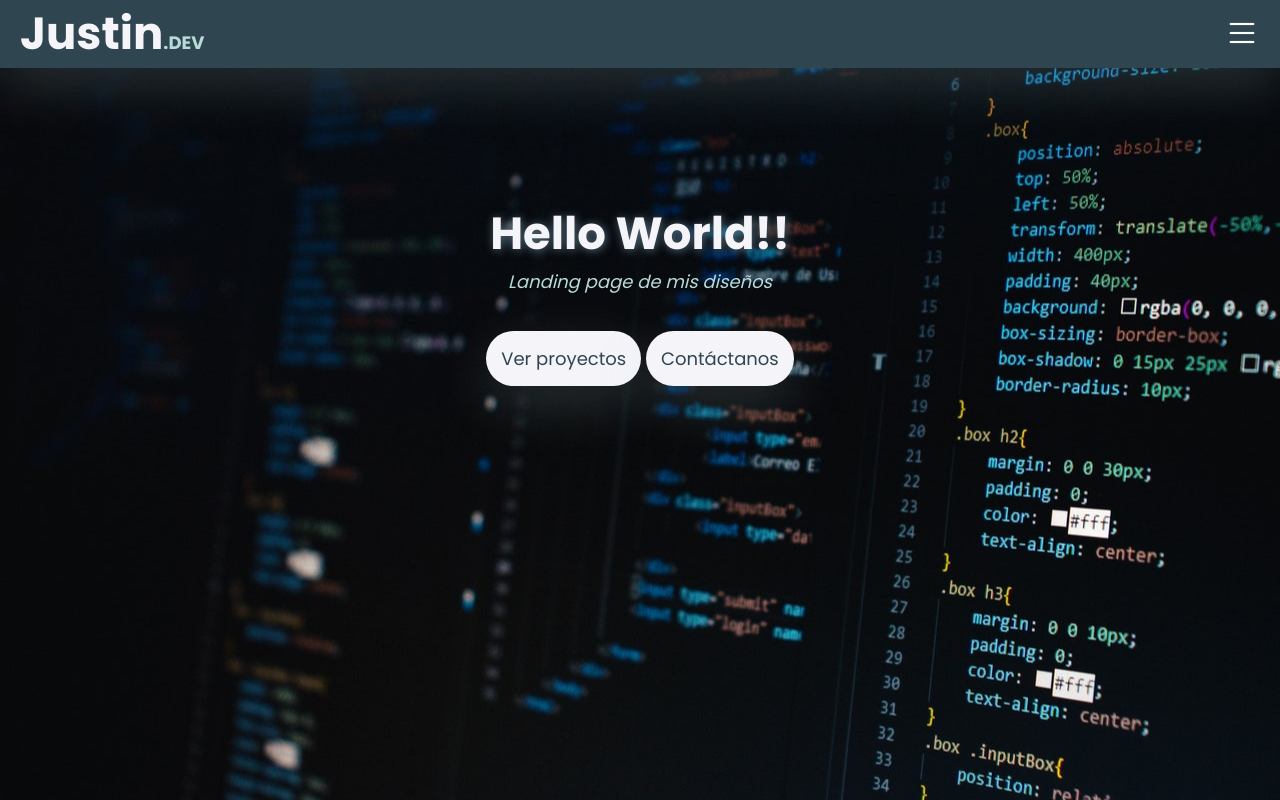
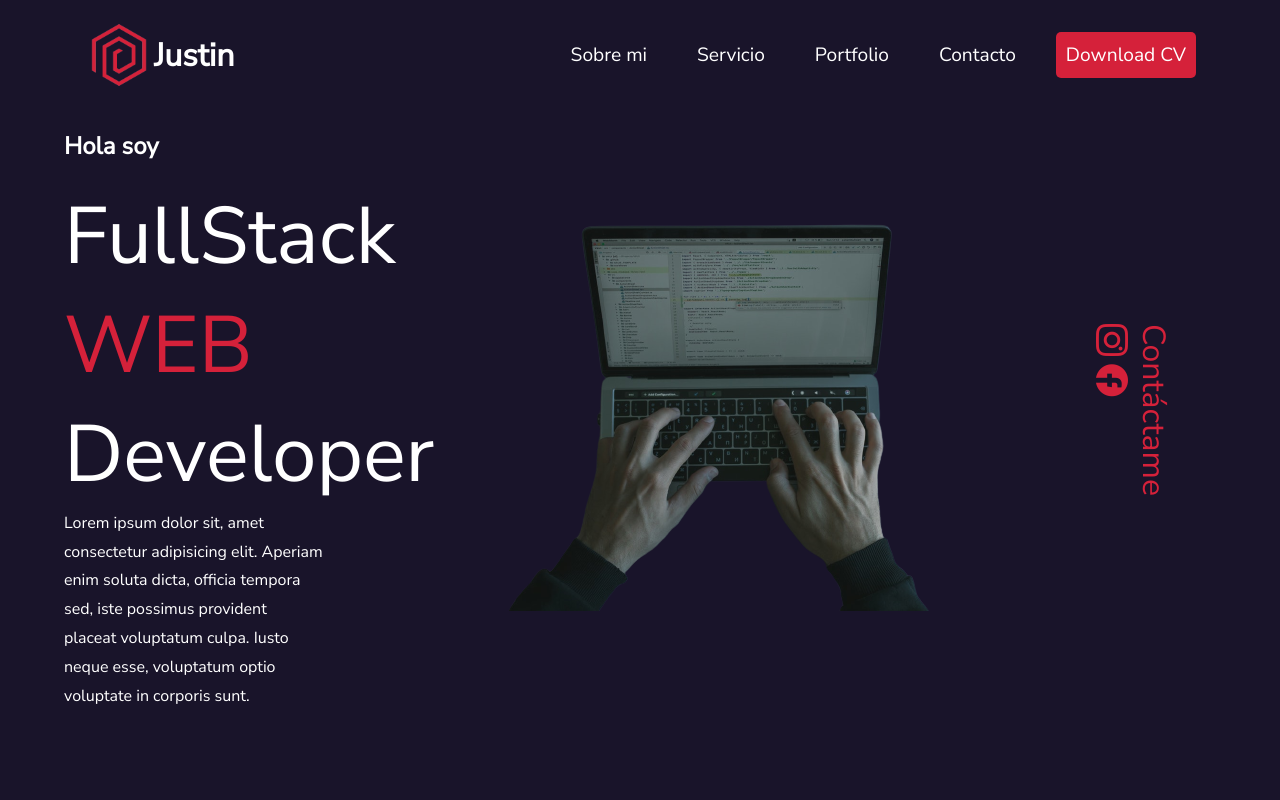
Before and after one commit to Agus9217/Landing-Page-Portfolio-NUCBA, a plain HTML site: page index.html in a window 1280 px wide. Drawn offline with nearby package versions, Linux system fonts and the light colour scheme; a web font is replaced by a local one.

Commit message:
nuevo landing

```diff
--- a/index.html
+++ b/index.html
@@ -1,42 +1,59 @@
 <!DOCTYPE html>
 <html lang="en">
-
 <head>
   <meta charset="UTF-8">
   <meta http-equiv="X-UA-Compatible" content="IE=edge">
   <meta name="viewport" content="width=device-width, initial-scale=1.0">
   <link rel="stylesheet" href="style.css">
-  <title>Document</title>
+  <link rel="shortcut icon" href="/img/logo.png" type="image/x-icon">
+  <title>Portfolio-Personal</title>
 </head>
-
 <body>
-  <main class="main">
+  <!-- Header -->
   <header class="header">
-      <span class="logo">Justin<span class="dev">.DEV</span></span>
-      <input type="checkbox" id="btn-menu">
-      <label for="btn-menu">
-      <i class="bi bi-list"></i>
-      </label>
-      <nav class="menu">
+    <div class="logo">
+      <img src="/img/logo.png" alt="" class="img-logo">
+      <h1 class="txtLogo">Justin</h1>
+    </div>
+    <nav class="navBar">
       <ul>
-          <li class="nav-link active"><a href="#">Home</a></li>
-          <li class="nav-link"><a href="#">Clientes</a></li>
-          <li class="nav-link"><a href="#">Web Design</a></li>
-          <li class="nav-link"><a href="#">Contacto</a></li>
+        <li>
+          <a href="#" class="link-hover">Sobre mi</a>
+        </li>
+        <li>
+          <a href="#" class="link-hover">Servicio</a>
+        </li>
+        <li>
+          <a href="#" class="link-hover">Portfolio</a>
+        </li>
+        <li>
+          <a href="#" class="link-hover">Contacto</a>
+        </li>
+        <li>
+          <a href="#" class="link-hover active">Download CV</a>
+        </li>
       </ul>
     </nav>
   </header>
+  <!-- Fin Header -->
 
+  <main class="container">
     <section class="hero">
-        <h1 class="hero-title">Hello World!!</h1>
-        <p class="hero-text">Landing page de mis diseños</p>
-        <div class="group-button">
-          <a href="#" class="hero-button">Ver proyectos</a>
-          <a href="#" class="hero-button">Contáctanos</a>
+      <div class="hero-txt">
+        <h2 class="hero-title">Hola soy</h2>
+        <p class="hero-parap1">FullStack <span>WEB</span> Developer</p>
+        <p class="hero-parap2">Lorem ipsum dolor sit, amet consectetur adipisicing elit. Aperiam enim soluta dicta, officia tempora sed, iste possimus provident placeat voluptatum culpa. Iusto neque esse, voluptatum optio voluptate in corporis sunt.</p>
+      </div>
+      <div class="hero-img">
+        <img src="/img/justin.png" alt="">
+      </div>
+      <div class="hero-contact">
+        <p class="hero-txtY">Contáctame <i class="bi bi-instagram"></i>
+          <i class="bi bi-facebook"></i>
+        </p>
       </div>
     </section>
+  </main>
 
-
-  </main>
 </body>
 </html>
--- a/style.css
+++ b/style.css
@@ -1,148 +1,99 @@
-@import url('https://fonts.googleapis.com/css2?family=Poppins:wght@400;700&display=swap');
-@import url("https://cdn.jsdelivr.net/npm/bootstrap-icons@1.8.1/font/bootstrap-icons.css");
-@import url('https://fonts.googleapis.com/css2?family=Bungee+Outline&display=swap');
+@import url('https://fonts.googleapis.com/css2?family=Nunito+Sans&display=swap');
+@import url("https://cdn.jsdelivr.net/npm/bootstrap-icons@1.8.2/font/bootstrap-icons.css");
 
 * {
     box-sizing: border-box;
-    padding: 0px;
-    margin: 0px;
-    font-family: 'Poppins', sans-serif;
-    font-size: 18px;
-    scroll-behavior: smooth;
+    margin: 0;
+    padding: 0;
+    font-family: 'Nunito Sans', sans-serif;
 }
 
 body {
-    background: url(./img/background.jpeg) no-repeat center;
-    background-size: cover;
-    width: 100%;
-    height: 100vh;
+    background-color: #19142a;
+    color: #fff;
+}
 
+.header, .navBar ul, .logo, .hero {
+    display: flex;
+}
+
+.header, .logo {
+    align-items: center;
 }
 
 .header {
-    top: 0;
-    display: flex;
-    position: fixed;
-    margin: auto;
-    padding: 0 20px;
-    align-items: center;
     justify-content: space-between;
-    background: #2f4550;
-    width: 100%;
-    z-index: 10;
-    box-shadow: 0 1rem 3rem rgba(184, 219, 217, .175);
+    width: 90%;
+    margin: 0 auto;
+    padding: 20px;
 }
 
 .logo {
-    color: #f4f4f9;
-    font-size: 2.5rem;
-    font-weight: 600;
+    align-items: inherit;
 }
 
-.header svg {
-    fill: white;
+.img-logo {
+    max-width: 70px;
+    width: 100%;
 }
 
-.header i {
-    font-size: 2rem;
-    color: white;
-}
-
-.menu {
-    position: absolute;
-    text-align: center;
-    top: 68px;
-    left: 100%;
-    height: 100vh;
-    text-align: center;
-    background: #586f7c;
-    width: 100%;
-    transition: all .7s;
-}
-
-.menu li {
+.navBar li {
     list-style: none;
 }
 
-.menu ul {
-    position: relative;
-    top: 70px;
-    display: flex;
-    flex-direction: column;
-    gap: 50px;
+.navBar a {
+    text-decoration: none;
+    color: #fff;
+    padding: 10px;
+    font-size: 1.2rem;
 }
 
-.menu a {
-    text-decoration: none;
-    font-size: 2rem;
-    color: white;
+.link-hover:hover, .active {
+    background-color: #d5213a;
+    border-radius: 5px;
 }
 
-.nav-link:hover::before{
-    content: "";
-    position: absolute;
-    width: 50px;
-    height: 5px;
-    background-color: #b8dbd9;
-
-
+.navBar ul {
+    gap: 30px;
 }
 
-.active::before {
-    content: "";
-    position: absolute;
-    width: 50px;
-    height: 5px;
-    background-color: #b8dbd9;
-}
-
-#btn-menu {
-    display: none;
-}
-
-#btn-menu:checked ~ .menu {
-    left: 0;
-    color: white;
+.container {
+    width: 90%;
+    margin: 0 auto;
 }
 
 .hero {
-    position: relative;
     align-items: center;
-    top: 200px;
-    text-align: center;
+    height: 75vh;
 }
 
 .hero-title {
-    font-size: 2.5rem;
-    color: #f4f4f9;
-    text-shadow: 1px 1px 10px #586f7c;
+    padding: 20px 0;
 }
 
-.dev {
-    color: #b8dbd9;
+.hero-txt {
+    width: 50%;
 }
 
-.hero-text {
-    font-style: italic;
-    color: #b8dbd9
+.hero-parap1 {
+    font-size: 5rem;
 }
 
-.group-button {
-    position: relative;
-    top: 50px;
+.hero-parap1 span {
+    color: #d5213a;
 }
 
-.hero-button {
-    text-decoration: none;
-    padding: 15px;
-    border-radius: 50px;
-    background: #f4f4f9;
-    color: #2f4550;
-    box-shadow: 0 1rem 3rem rgba(184, 219, 217, .175);
-
+.hero-parap2 {
+    width: 70%;
+    line-height: 1.8;
 }
 
-.hero-button:hover {
-    color: #f4f4f9;
-    background: #2f4550;
+.hero-img {
+    margin: 0 auto;
 }
+
+.hero-txtY {
+    font-size: 2rem;
+    color: #d5213a;
+    transform: rotate(90deg);
+}
```
Also changed, not shown: img/background.jpeg (deleted), img/heroback.png (added), img/justin.png (added), img/logo.png (added), img/pc.jpg (added), img/undraw_responsive_re_e1nn.svg (added). Lines whose indentation alone changed are shown as unchanged.
